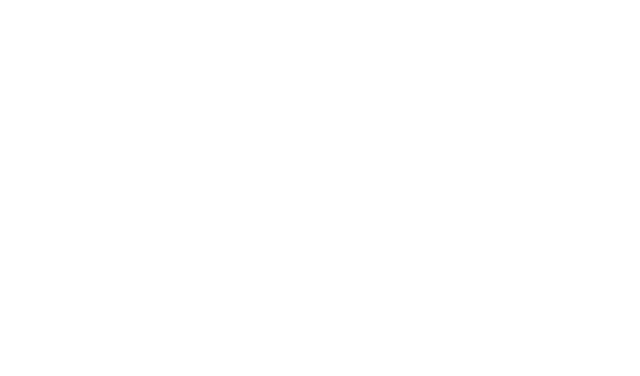
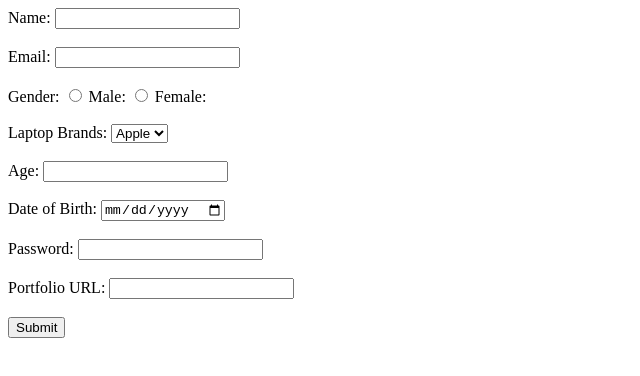
Before and after one commit to acciojob/job-app-form-SafiraFarheen, a website: page main.html in a window 1280 px wide. Shown: the whole page, without its empty margins (0-640 px from the left). Drawn offline with Linux system fonts and the light colour scheme.

Commit message:
created a submission

```diff
--- a/main.html
+++ b/main.html
@@ -8,6 +8,33 @@
 
 <body>
 	<!-- the entire body must be written by student -->
+	<form method="post">
+		<label for="name">Name:</label>
+		<input type="text" id="name" name="name" required><br><br>
+		<label for="email">Email:</label>
+		<input type="email" id="email" name="email" required><br><br>
+		<label>Gender:</label>
+		<input type="radio" id="male" name="gender" value="male" required>
+		<label for="male">Male:</label>
+		<input type="radio" id="female" name="gender" value="female" required>
+		<label for="female">Female:</label><br><br>
+		<label>Laptop Brands:</label>
+		<select id="laptop">
+			<option>Apple</option>
+			<option>Asus</option>
+			<option>HP</option>
+		</select><br><br>
+		<label for="age">Age:</label>
+		<input type="number" id="age" name="age" required><br><br>
+		<label for="dob">Date of Birth:</label>
+		<input type="date" id="dob" name="dob" required><br><br>
+		<label for="password">Password:</label>
+		<input type="password" id="password" name="password" required><br><br>
+		<label for="portfolio">Portfolio URL:</label>
+		<input type="url" id="portfolio" name="portfolio" required><br><br>
+		<button type="submit">Submit</button>
+
+	</form>
     <script type="text/javascript" src="./script.js">
 </script>
 
```
